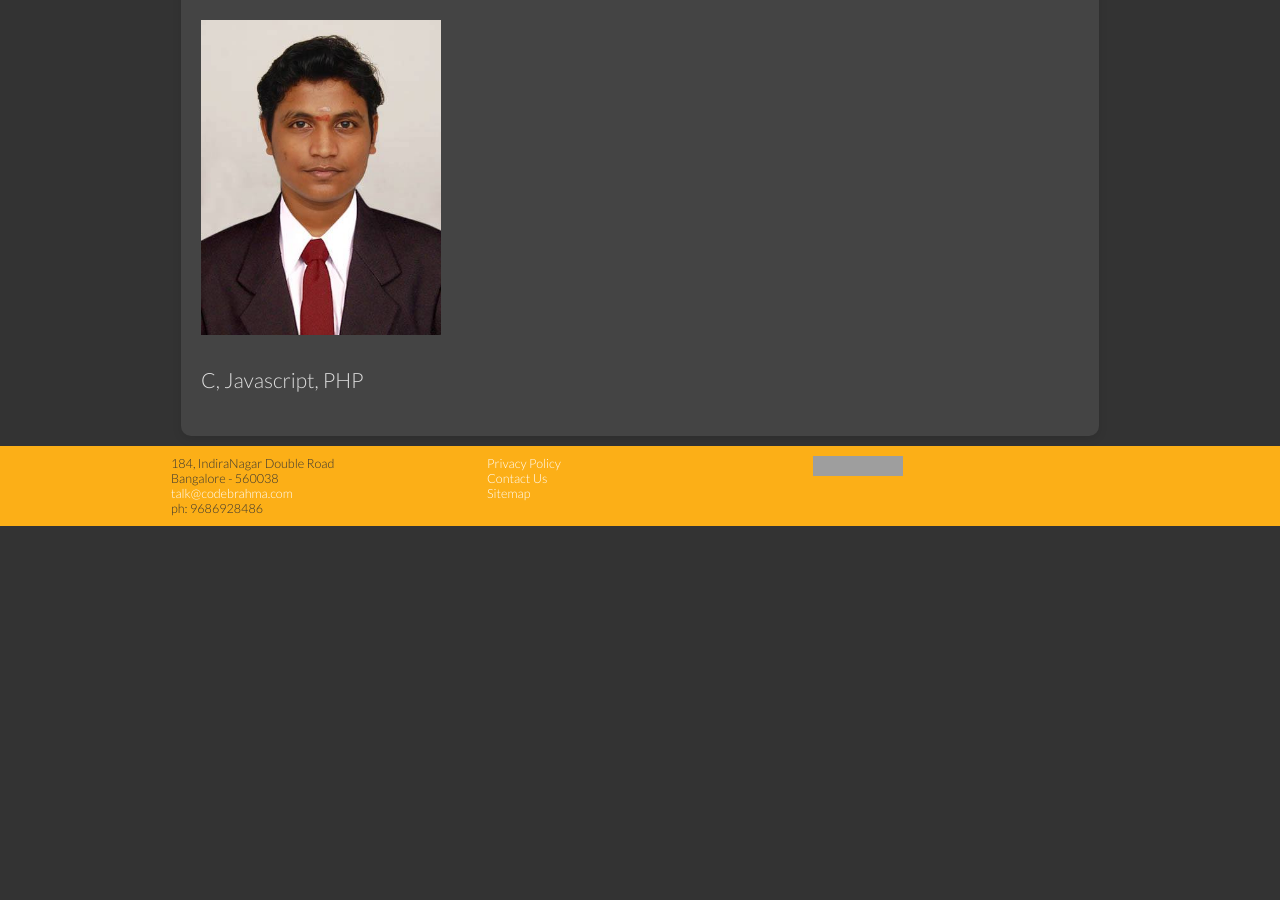
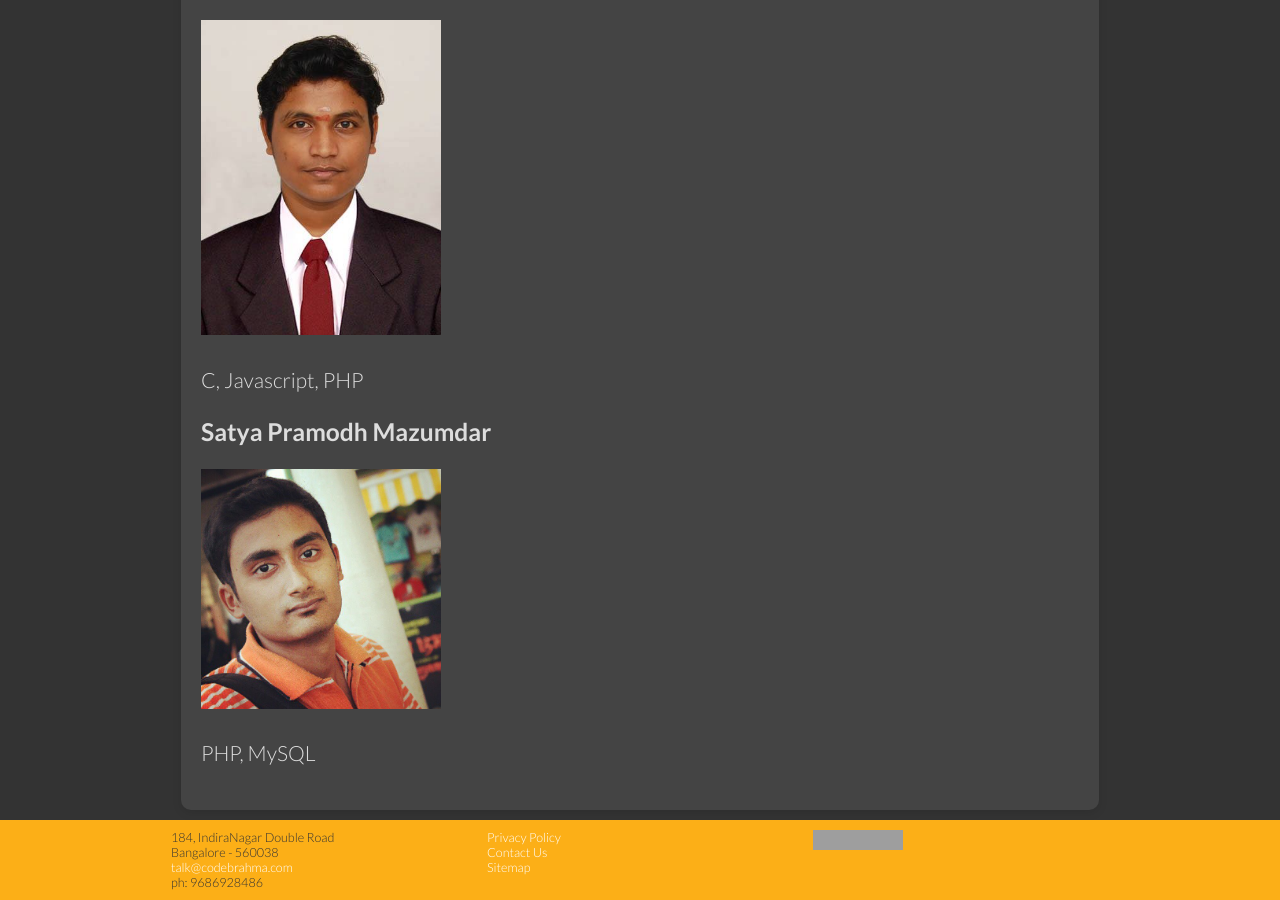
Before and after one commit to Codebrahma/codebrahma.github.io, a Jekyll site: the page built from team.markdown, in a window 1280 px wide and 900 px high, scrolled down 2988 px. Built offline with Jekyll 4.4.1, drawn with Linux system fonts in a browser that asks for light colours; some web fonts are replaced; a script that is not in the unit is left out; before the commit the page ends 3514 px from its top, so only the background shows below that; grey boxes are pictures that could not be loaded.

Commit message:
added pramodh to team

```diff
--- a/team.markdown
+++ b/team.markdown
@@ -55,3 +55,8 @@ PHP, MySQL
 <img src="/images/kamesh.jpg" alt="Kamesh" style="width: 240px;"/>
 
 C, Javascript, PHP
+
+### Satya Pramodh Mazumdar
+<img src="/images/pramodh.jpg" alt="Satya Pramodh Mazumdar" style="width: 240px;"/>
+
+PHP, MySQL
```
Also changed, not shown: images/pramodh.jpg (added).
